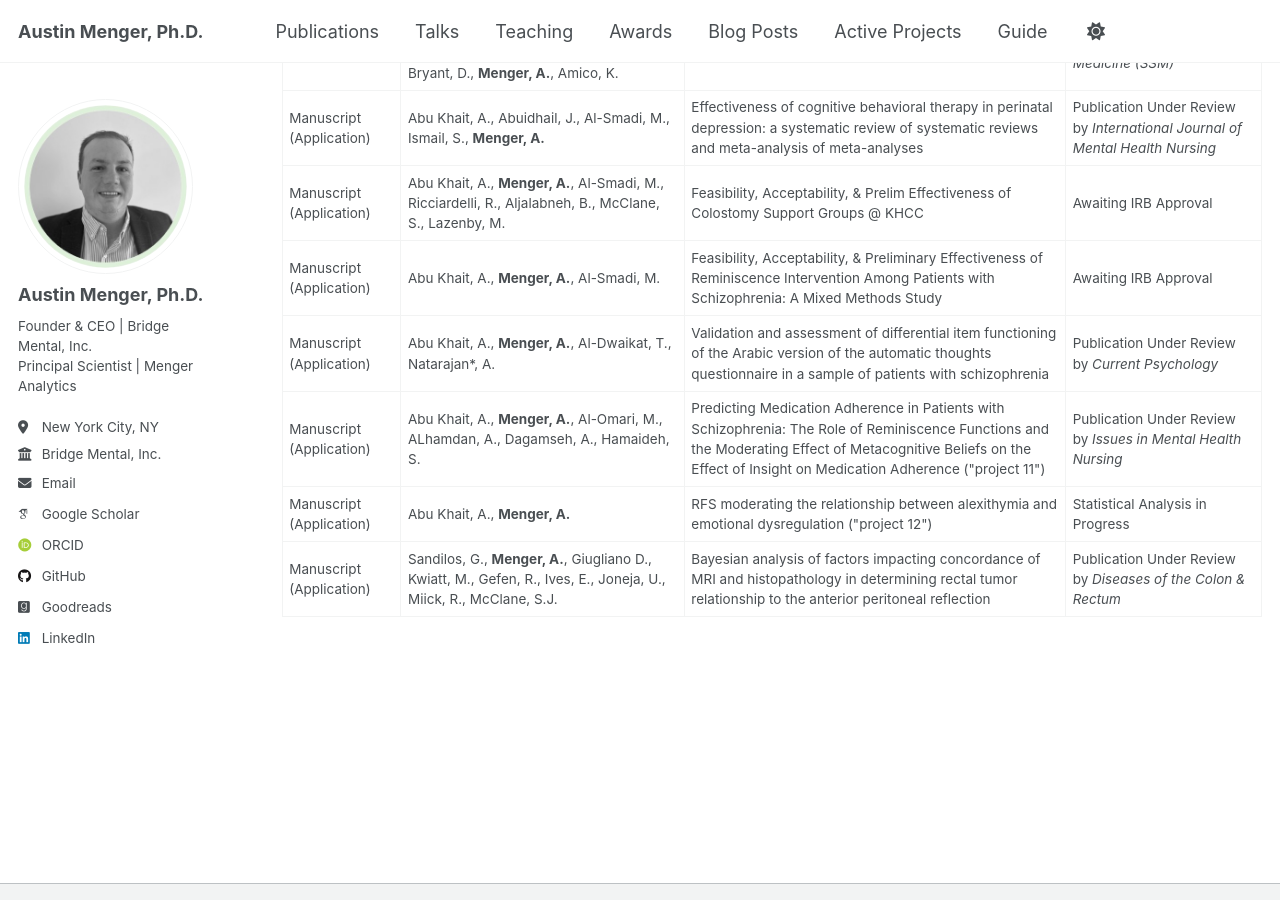
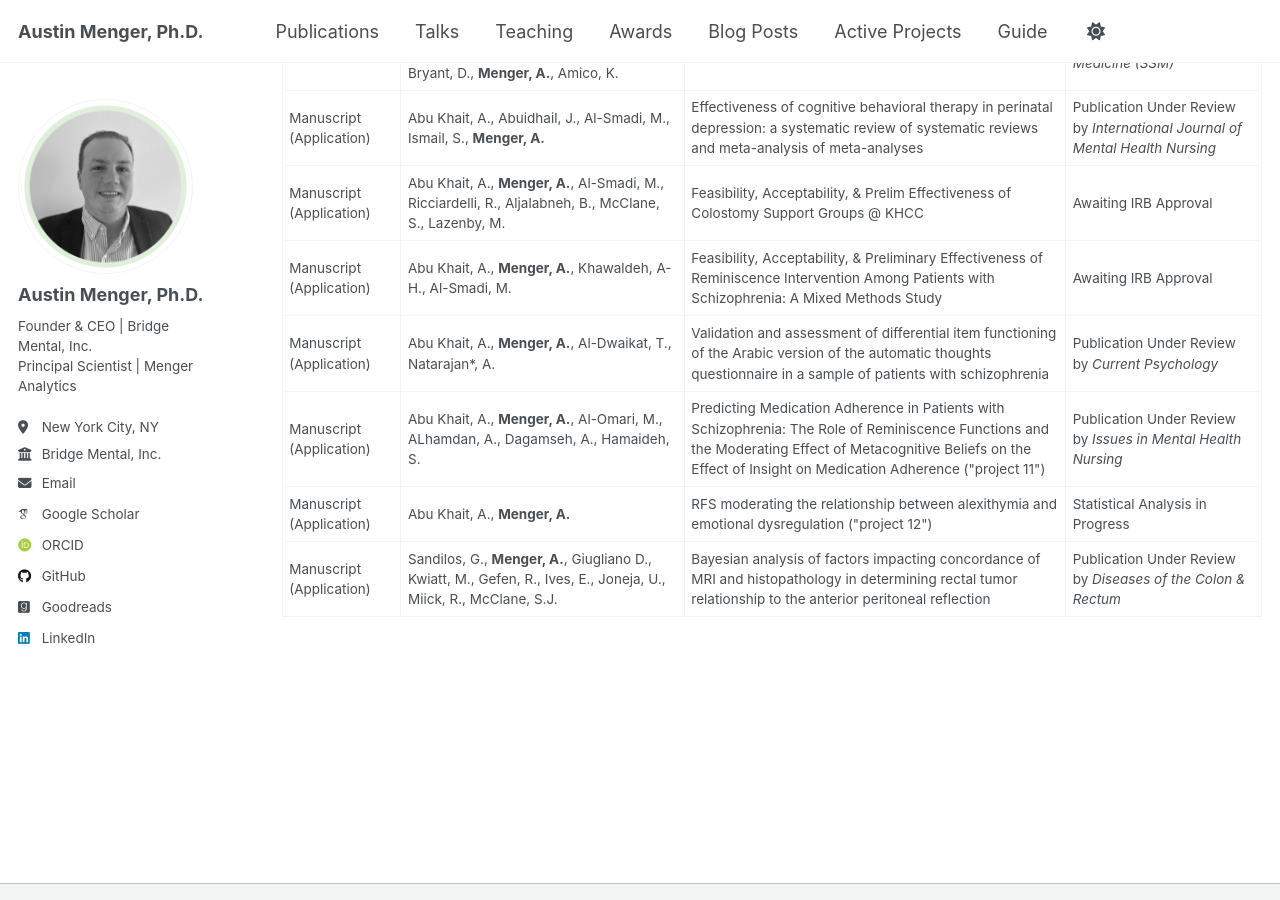
Before and after one commit to austinmenger/austinmenger.github.io, a Jekyll site: the page built from _pages/active_projects.md, in a window 1280 px wide and 900 px high, scrolled down 1367 px. Built offline with Jekyll 4.4.1, drawn with Linux system fonts in a browser that asks for light colours; some web fonts are replaced.

Commit message:
Update active_projects.md

```diff
--- a/_pages/active_projects.md
+++ b/_pages/active_projects.md
@@ -141,7 +141,7 @@ author_profile: true
  </tr>
  <tr>
   <td>Manuscript (Application)</td>
-  <td>Abu Khait, A., <b>Menger, A.</b>, Al-Smadi, M.</td>
+  <td>Abu Khait, A., <b>Menger, A.</b>, Khawaldeh, A-H., Al-Smadi, M.</td>
   <td>Feasibility, Acceptability, & Preliminary Effectiveness of Reminiscence Intervention Among Patients with Schizophrenia: A Mixed Methods Study</td>
   <td>Awaiting IRB Approval</td>
  </tr>
```
